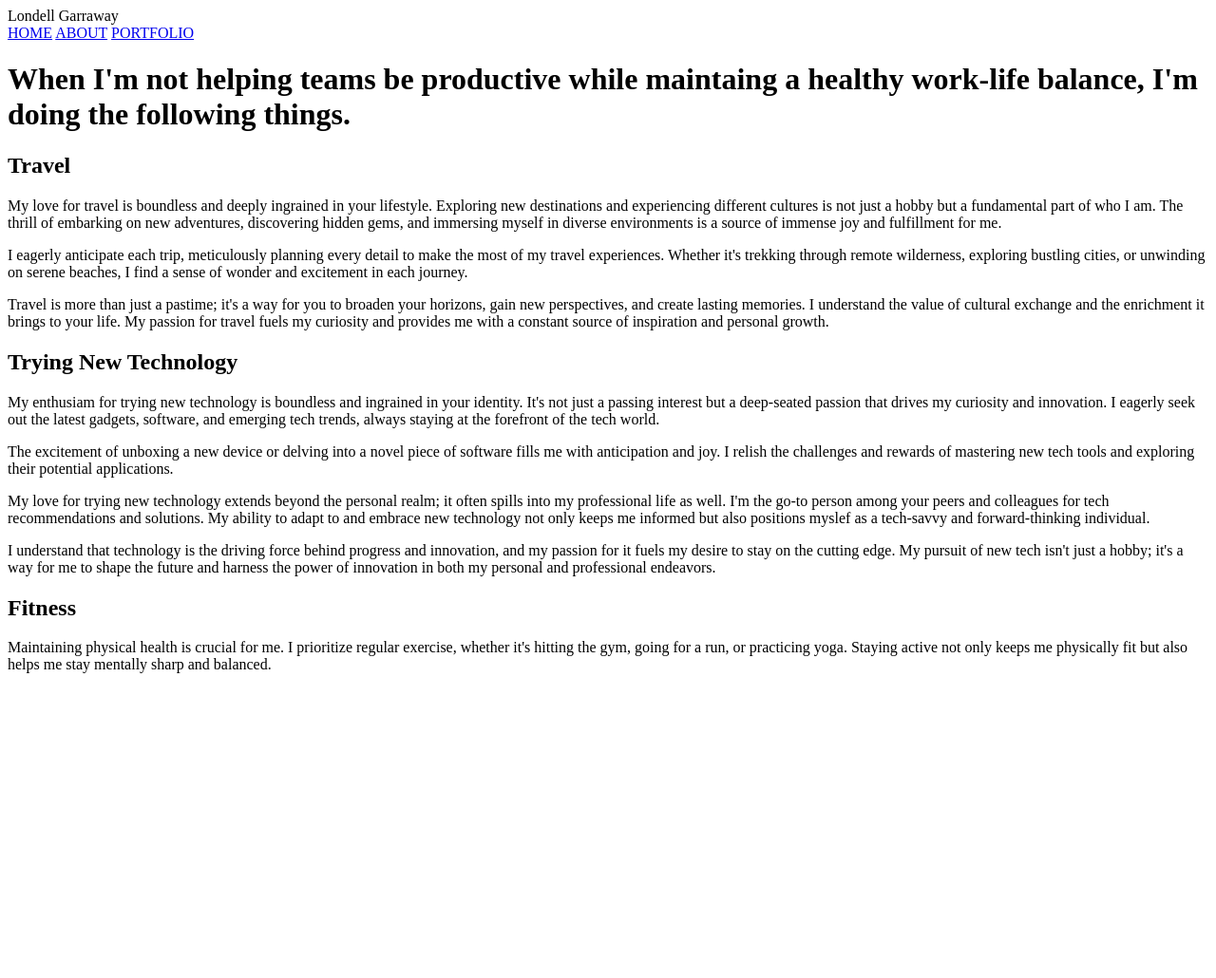
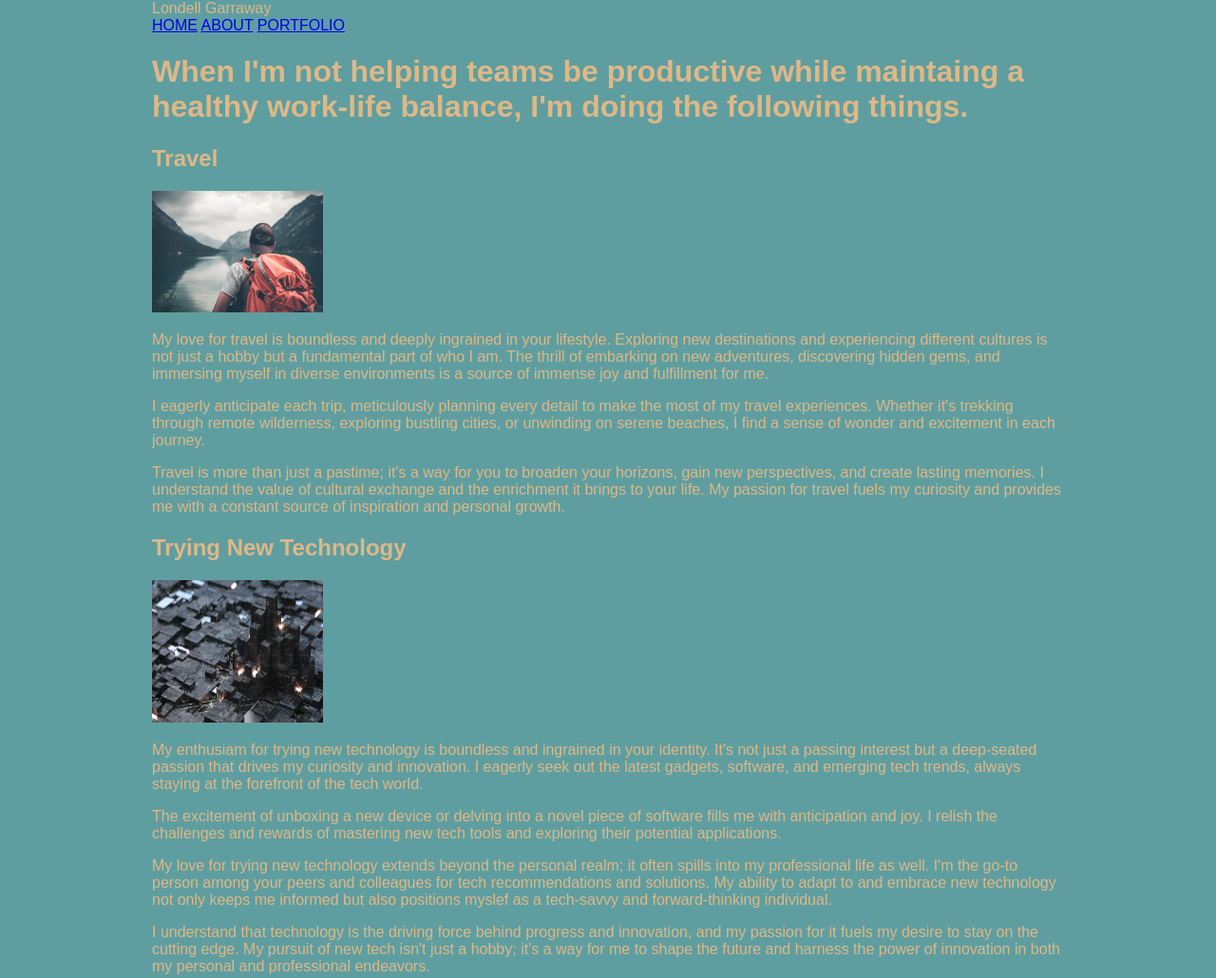
Before and after one commit to lgarraway/Londell-Garraway-Personal-Website, a plain HTML site: page about.html in a window 1280 px wide. Shown: the top 1030 px of the page at 95% size. Before the commit the page ends 800 px from the top, so only its background shows below. Drawn offline with Linux system fonts and the light colour scheme.

Commit message:
Londell-Garraway-Personal-Website

```diff
--- a/about.html
+++ b/about.html
@@ -23,6 +23,7 @@
     </h1>
     <section>
       <h2>Travel</h2>
+      <img src="Travel.jpeg" alt="travel" width="180px" height="128px" />
       <p>
         My love for travel is boundless and deeply ingrained in your lifestyle.
         Exploring new destinations and experiencing different cultures is not
@@ -46,6 +47,12 @@
     </section>
     <section>
       <h2>Trying New Technology</h2>
+      <img
+        src="Technology.webp"
+        alt="techhology"
+        width="180px"
+        height="150px"
+      />
       <p>
         My enthusiam for trying new technology is boundless and ingrained in
         your identity. It's not just a passing interest but a deep-seated
@@ -77,6 +84,7 @@
     </section>
     <section>
       <h2>Fitness</h2>
+      <img src="Fitness.webp" alt="Fitness" width="180px" height="250px" />
       <p>
         Maintaining physical health is crucial for me. I prioritize regular
         exercise, whether it's hitting the gym, going for a run, or practicing
--- a/javascript.js
+++ b/javascript.js
@@ -0,0 +1 @@
+console.log("Welcome to Lonnie's World!");
--- a/style.css
+++ b/style.css
@@ -0,0 +1,12 @@
+html {
+  font-family: sans-serif;
+  font-size: 16px;
+  background-color: cadetblue;
+}
+
+body {
+  background: rgb(red, green, blue);
+  max-width: 960px;
+  color: burlywood;
+  margin: 0 auto;
+}
```
Also changed, not shown: index.html (+4 -2 lines), Fitness.webp (added), Technology.webp (added), Travel.jpeg (added), professional.jpeg (added).
